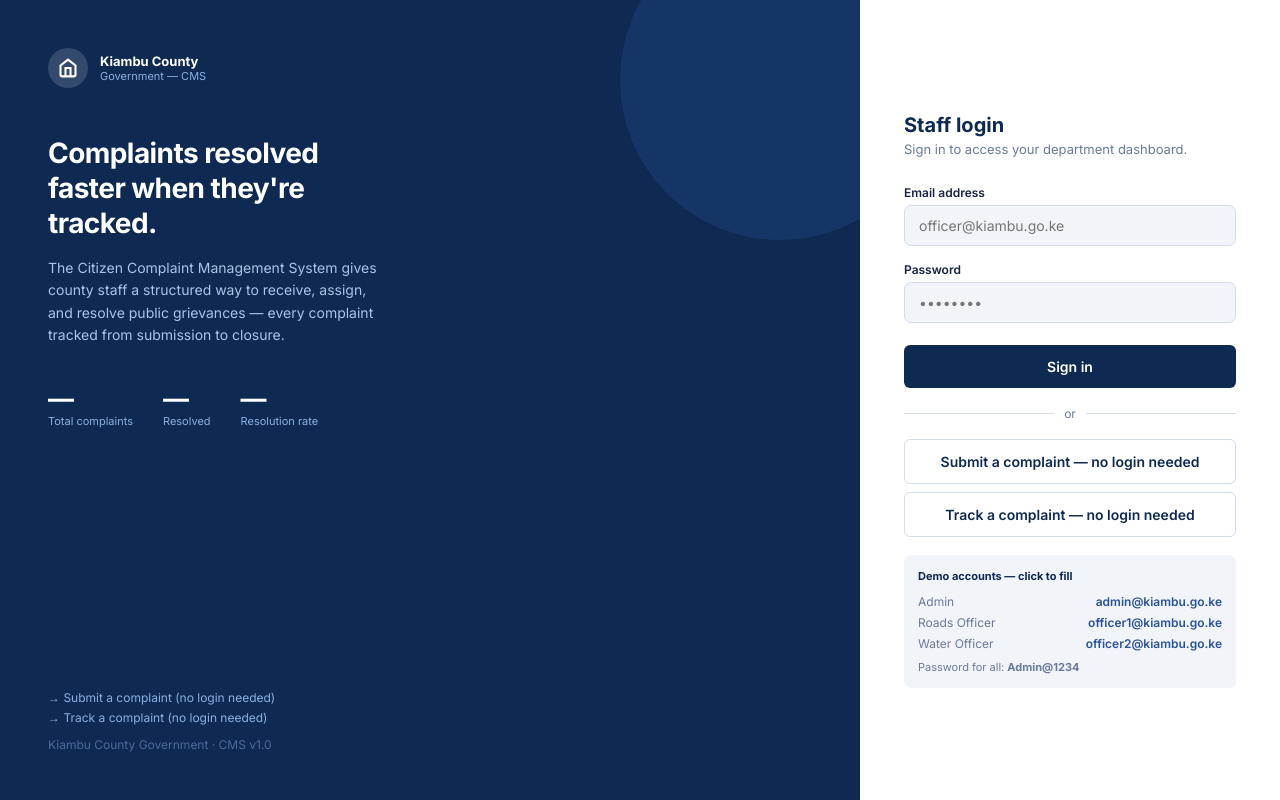
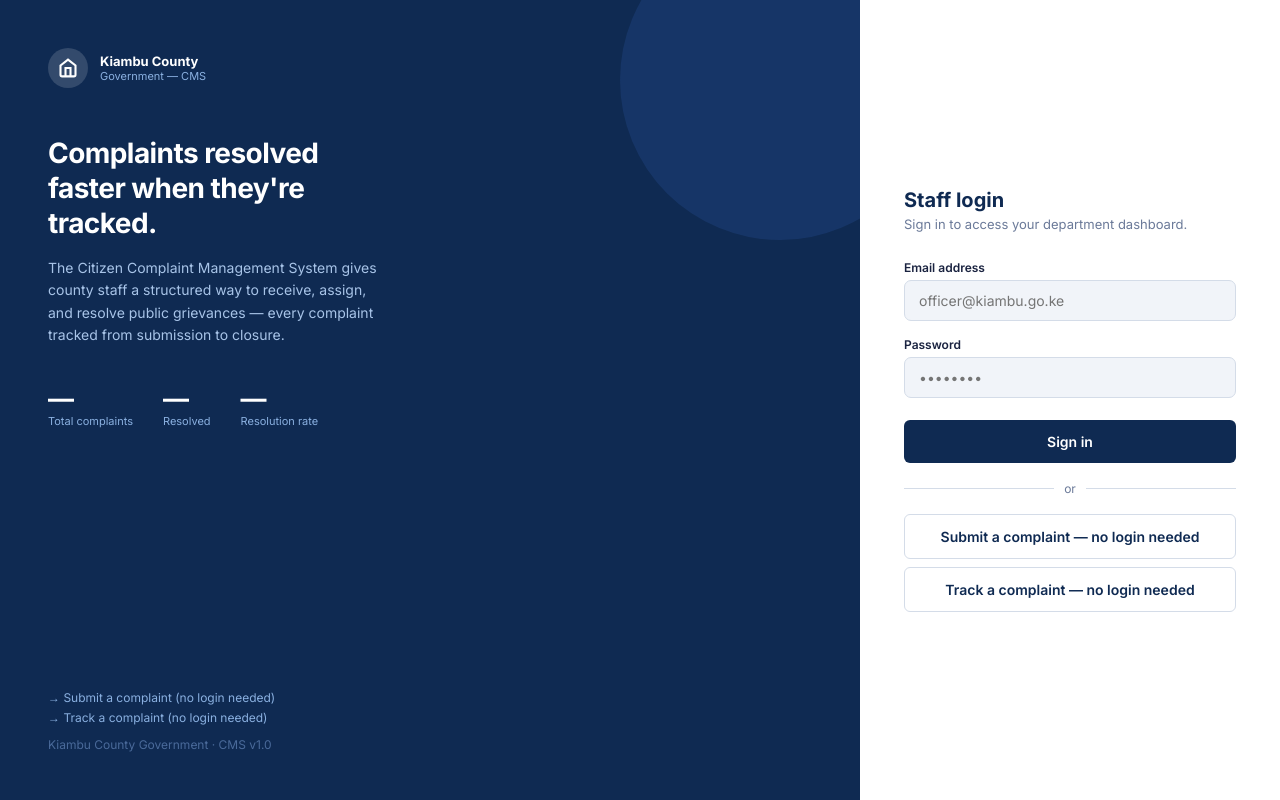
Before and after one commit to Essymaina24/KIAMBU-COUNTY-COMPLAIN-STSEM, a PHP site: page /login.php in a window 1280 px wide. Run offline with PHP 8.4, Linux system fonts and the light colour scheme; some libraries are stand-ins or nearby versions.

Commit message:
Remove demo credentials panel from staff login

```diff
--- a/kcc-complaints/login.php
+++ b/kcc-complaints/login.php
@@ -107,23 +107,10 @@ if (isset($_GET['error']) && $_GET['error'] === 'access_denied') {
 
     <a href="submit.php" class="btn btn-outline btn-full" style="margin-bottom:8px">Submit a complaint — no login needed</a>
     <a href="track.php"  class="btn btn-outline btn-full">Track a complaint — no login needed</a>
-
-    <div class="demo-box">
-      <h4>Demo accounts — click to fill</h4>
-      <div class="demo-row"><span>Admin</span><a href="#" onclick="fill('admin@kiambu.go.ke')">admin@kiambu.go.ke</a></div>
-      <div class="demo-row"><span>Roads Officer</span><a href="#" onclick="fill('officer1@kiambu.go.ke')">officer1@kiambu.go.ke</a></div>
-      <div class="demo-row"><span>Water Officer</span><a href="#" onclick="fill('officer2@kiambu.go.ke')">officer2@kiambu.go.ke</a></div>
-      <div style="font-size:11px;color:var(--muted);margin-top:6px">Password for all: <strong>Admin@1234</strong></div>
-    </div>
   </div>
 </div>
 
 <script>
-function fill(email) {
-  document.querySelector('[name=email]').value = email;
-  document.querySelector('[name=password]').value = 'Admin@1234';
-  return false;
-}
 // Load live stats
 fetch('api.php?action=stats').then(r=>r.json()).then(d=>{
   document.getElementById('totalCount').textContent    = d.total ?? '—';
```
